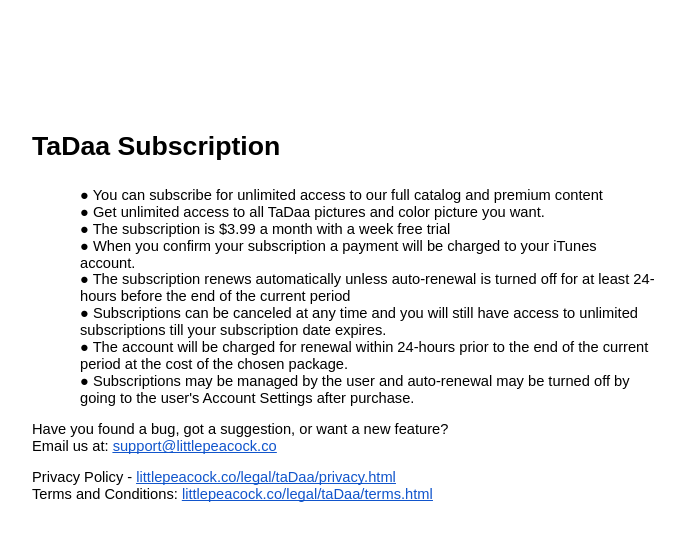
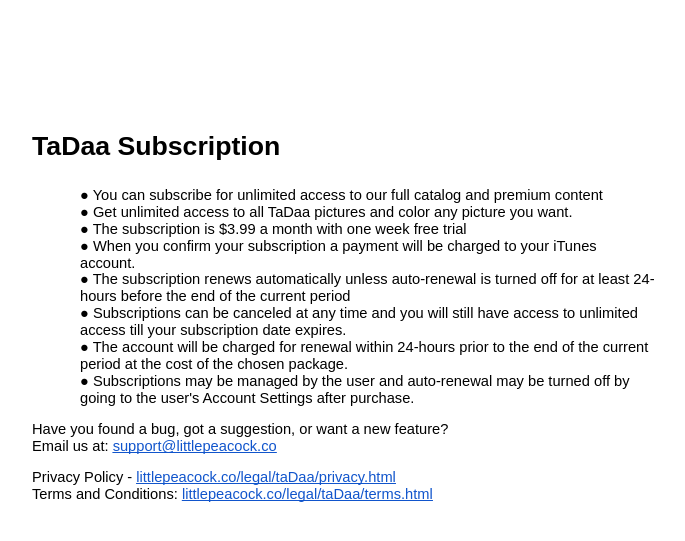
Before and after one commit to littlepeacockapps/littlepeacock, a Jekyll site: the page legal/taDaa/subscription.html, which Jekyll copies as it is, in a window 1280 px wide. Shown: the top 541 px of the page, without its empty margins (72-757 px from the left). Built offline with Jekyll 4.4.1, drawn with Linux system fonts in a browser that asks for light colours.

Commit message:
changed text on subscription page

```diff
--- a/legal/taDaa/subscription.html
+++ b/legal/taDaa/subscription.html
@@ -283,10 +283,10 @@
             <span class="c0">You can subscribe for unlimited access to our full catalog and premium content</span>
         </li>
         <li class="c3 c5">
-            <span class="c0">Get unlimited access to all TaDaa pictures and color picture you want.</span>
+            <span class="c0">Get unlimited access to all TaDaa pictures and color any picture you want.</span>
         </li>
         <li class="c3 c5">
-            <span class="c0">The subscription is $3.99 a month with a week free trial</span>
+            <span class="c0">The subscription is $3.99 a month with one week free trial</span>
         </li>
         <li class="c3 c5">
             <span class="c0">When you confirm your subscription a payment will be charged to your iTunes account. </span>
@@ -296,7 +296,7 @@
                 of the current period</span>
         </li>
         <li class="c3 c5">
-            <span class="c0">Subscriptions can be canceled at any time and you will still have access to unlimited subscriptions till your
+            <span class="c0">Subscriptions can be canceled at any time and you will still have access to unlimited access till your
                 subscription date expires. </span>
         </li>
         <li class="c3 c5">
```
